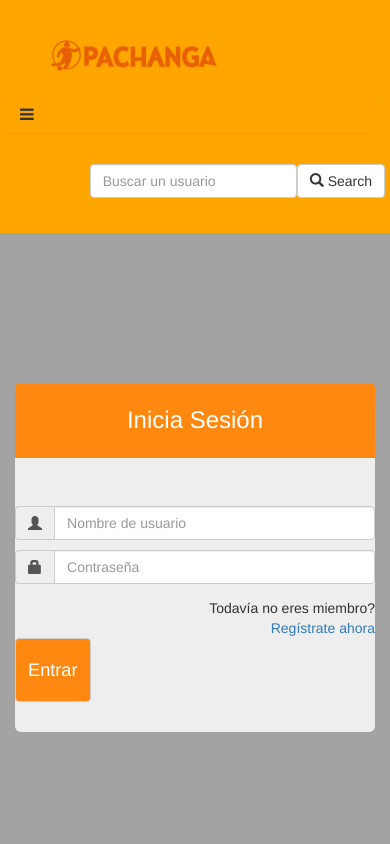
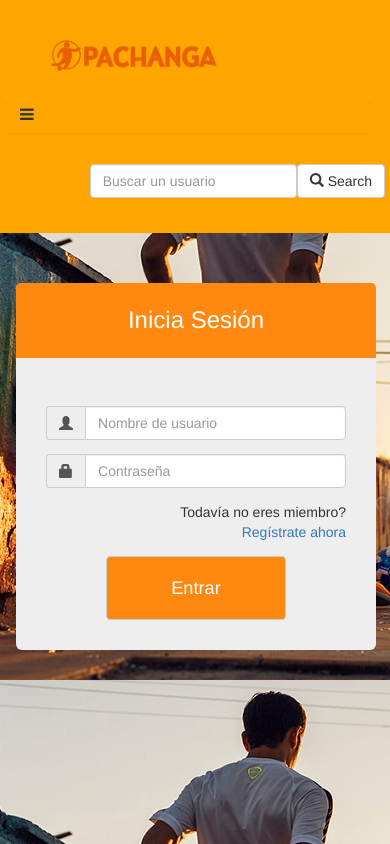
Before and after one commit to Mandyonze/Pachanga-AW, a PHP site: page /login.html in a window 390 px wide. Run offline with PHP 8.4, Linux system fonts and the light colour scheme; some libraries are stand-ins or nearby versions.

Commit message:
CSS changes for responsive design: login

```diff
--- a/P2-Grupo8-Pachanga/css/login.css
+++ b/P2-Grupo8-Pachanga/css/login.css
@@ -1,6 +1,3 @@
-body {
-  background: #a3a3a3;
-}
 h3{
   color: #fff;
   background-color: #ff8910;
@@ -45,8 +42,11 @@ h3{
   color: #fff;
   background-color: #e56a03;
 }
-/*Large devices*/
-@media (min-width: @screen-lg-min){
+/* Large desktops and laptops */
+@media (min-width: 1200px) {
+  .login{
+    width:30%;
+  }
   .input_group{
 
   }
@@ -59,8 +59,12 @@ h3{
 
   }
 }
-/*Medium devices*/
-@media (min-width: @screen-md-min){
+
+/* Landscape tablets and medium desktops */
+@media (min-width: 992px) and (max-width: 1199px) {
+  .login{
+
+  }
   .input_group{
 
   }
@@ -70,8 +74,12 @@ h3{
 
   }
 }
-/*Small devices*/
-@media (min-width: @screen-sm-min){
+
+/* Portrait tablets and small desktops */
+@media (min-width: 768px) and (max-width: 991px) {
+  .login{
+
+  }
   .input_group{
 
   }
@@ -82,3 +90,49 @@ h3{
 
   }
 }
+
+/* Landscape phones and portrait tablets */
+@media (max-width: 767px) {
+  .login{
+
+  }
+  .input_group{
+
+  }
+  .enviar{
+
+  }
+  .links{
+
+  }
+}
+
+/* Portrait phones and smaller */
+@media (max-width: 480px) {
+  body{
+    background-image: url("../img/backgrounds/login-mobile.jpg");
+    background-position: bottom;
+  }
+  .jumbotron{
+    margin-top: 50px;
+  }
+  .login{
+    width:100%;
+    margin-left: 1px;
+  }
+  .input-group{
+    margin-top: 1em;
+    margin-left: 30px;
+    margin-right: 30px;
+  }
+  .enviar{
+    width: 50%;
+    margin-left: 25%;
+    margin-right: 25%;
+  }
+  .links{
+    margin-top: 1em;
+    margin-bottom: 1em;
+    padding-right: 30px;
+  }
+}
```
Also changed, not shown: P2-Grupo8-Pachanga/home.html (added, +52 -0 lines), P2-Grupo8-Pachanga/img/backgrounds/login-mobile.jpg (added), P2-Grupo8-Pachanga/img/backgrounds/login.jpg (added).
